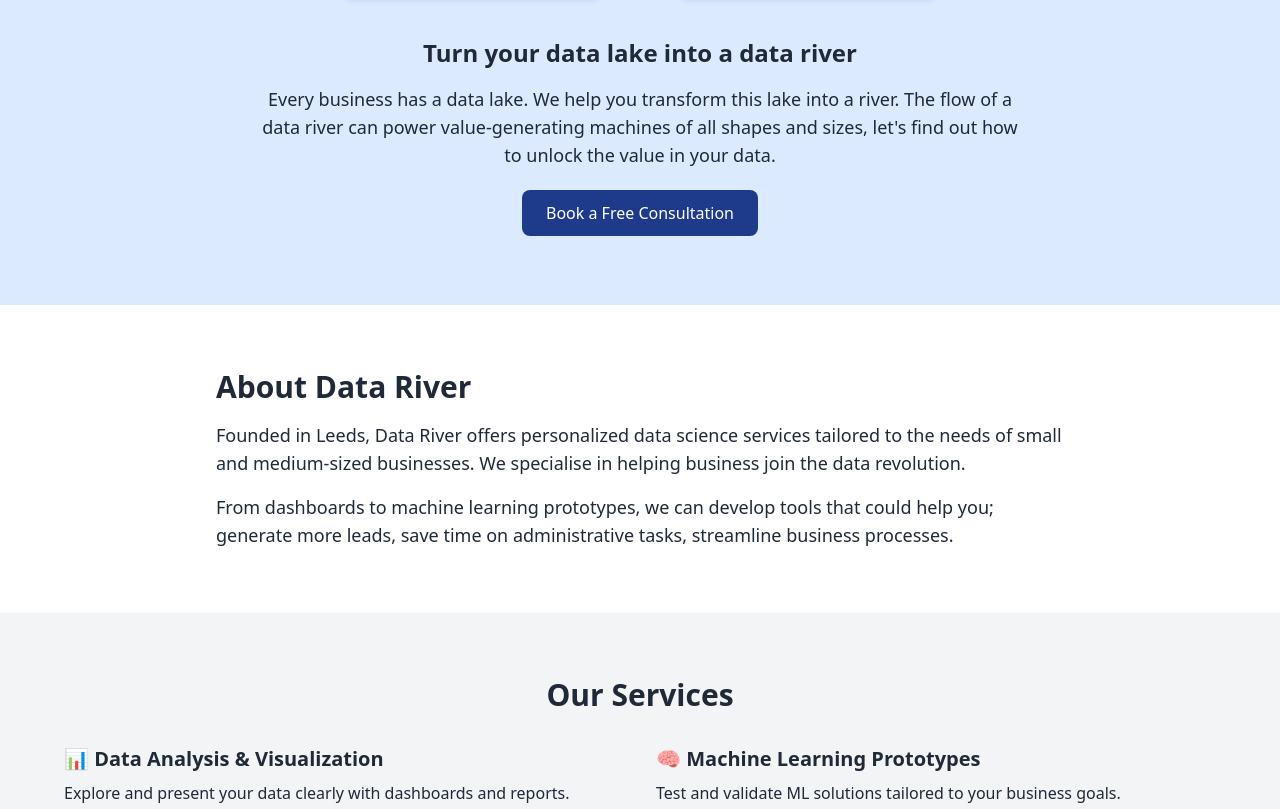
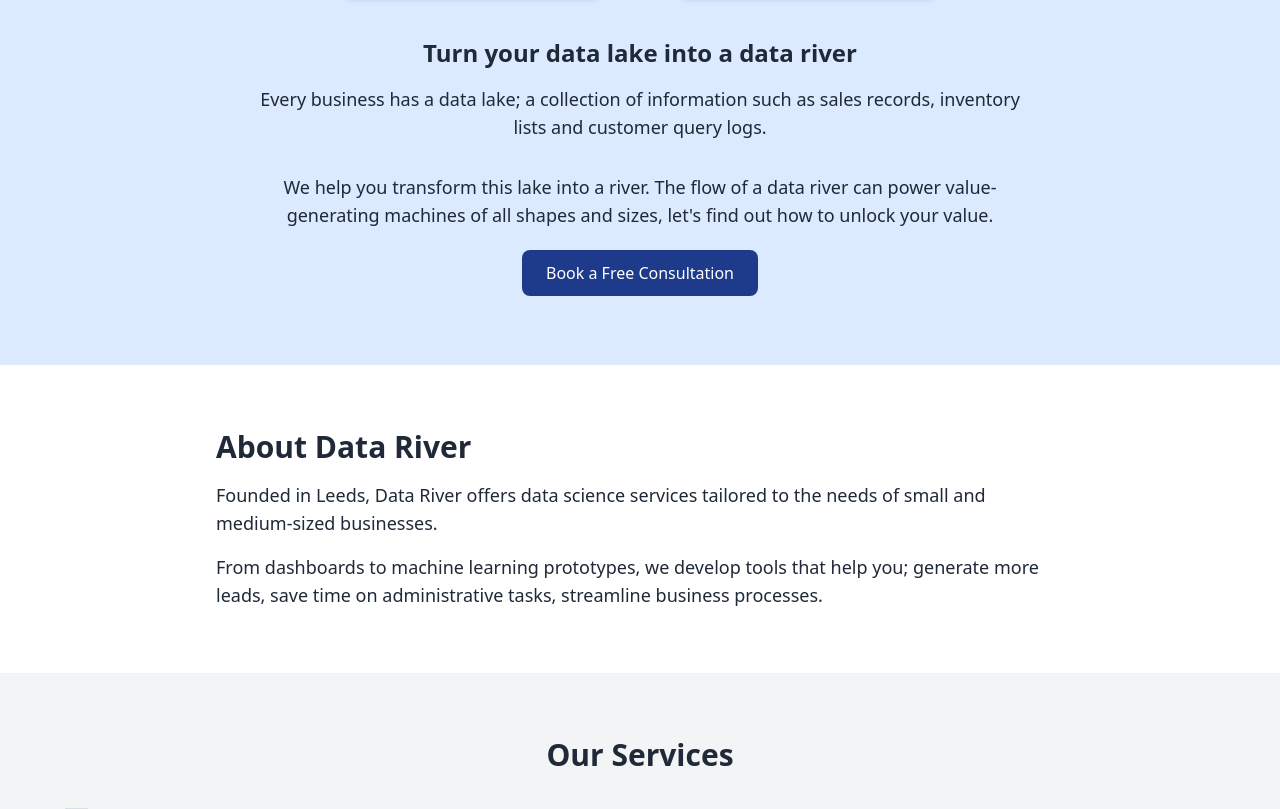
Before and after one commit to honeytrapcode/data-river, a plain HTML site: page index.html in a window 1280 px wide. Shown: the part 435-1244 px from the top of the page. Drawn offline with nearby package versions, Linux system fonts and the light colour scheme.

Commit message:
edited text content

```diff
--- a/index.html
+++ b/index.html
@@ -34,15 +34,16 @@
 
     <!-- New subtitle and paragraph -->
     <h3 class="text-2xl font-semibold mb-4">Turn your data lake into a data river</h3>
-    <p class="text-lg max-w-3xl mx-auto mb-8">Every business has a data lake. We help you transform this lake into a river. The flow of a data river can power value-generating machines of all shapes and sizes, let's find out how to unlock the value in your data.</p>
+    <p class="text-lg max-w-3xl mx-auto mb-8">Every business has a data lake; a collection of information such as sales records, inventory lists and customer query logs.</p>
+    <p class="text-lg max-w-3xl mx-auto mb-8">We help you transform this lake into a river. The flow of a data river can power value-generating machines of all shapes and sizes, let's find out how to unlock your value.</p>
     <a href="#contact" class="bg-blue-900 text-white px-6 py-3 rounded-lg hover:bg-blue-700">Book a Free Consultation</a>
   </section>
 
   <!-- About Section -->
   <section id="about" class="py-16 max-w-4xl mx-auto px-6">
     <h3 class="text-3xl font-semibold mb-4">About Data River</h3>
-    <p class="text-lg mb-4">Founded in Leeds, Data River offers personalized data science services tailored to the needs of small and medium-sized businesses. We specialise in helping business join the data revolution.</p>
-    <p class="text-lg">From dashboards to machine learning prototypes, we can develop tools that could help you; generate more leads, save time on administrative tasks, streamline business processes.</p>
+    <p class="text-lg mb-4">Founded in Leeds, Data River offers data science services tailored to the needs of small and medium-sized businesses.</p>
+    <p class="text-lg">From dashboards to machine learning prototypes, we develop tools that help you; generate more leads, save time on administrative tasks, streamline business processes.</p>
   </section>
 
   <!-- Services Section -->
```
